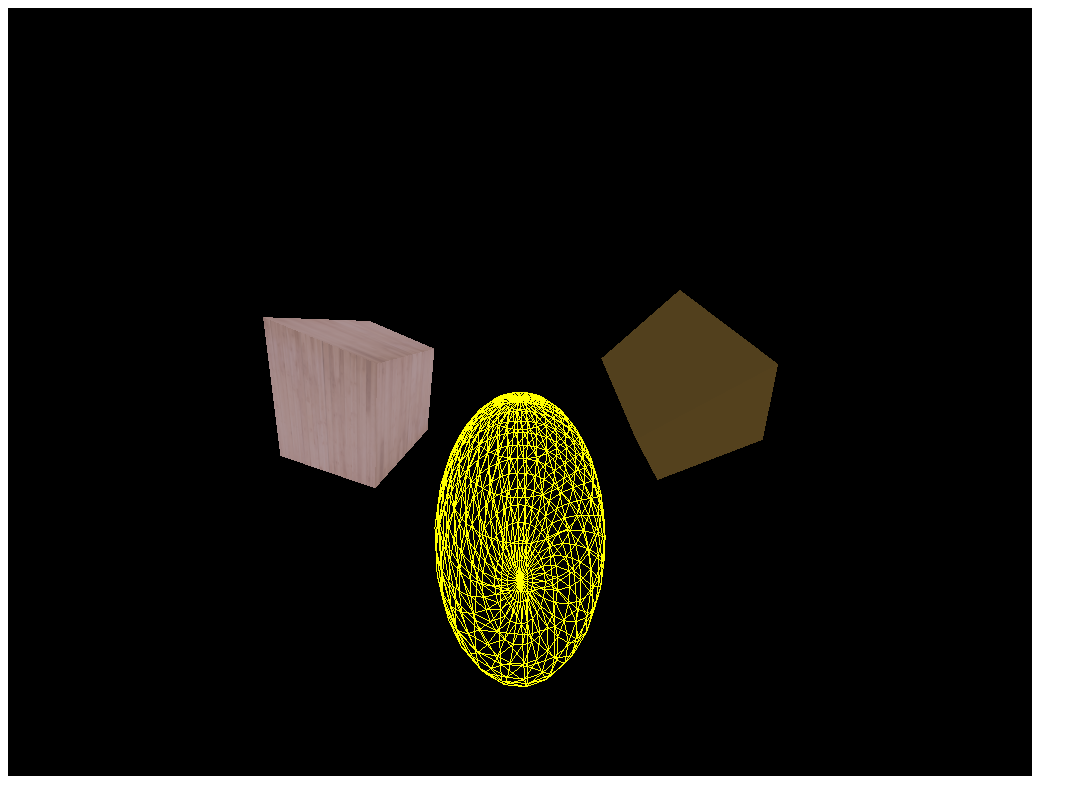
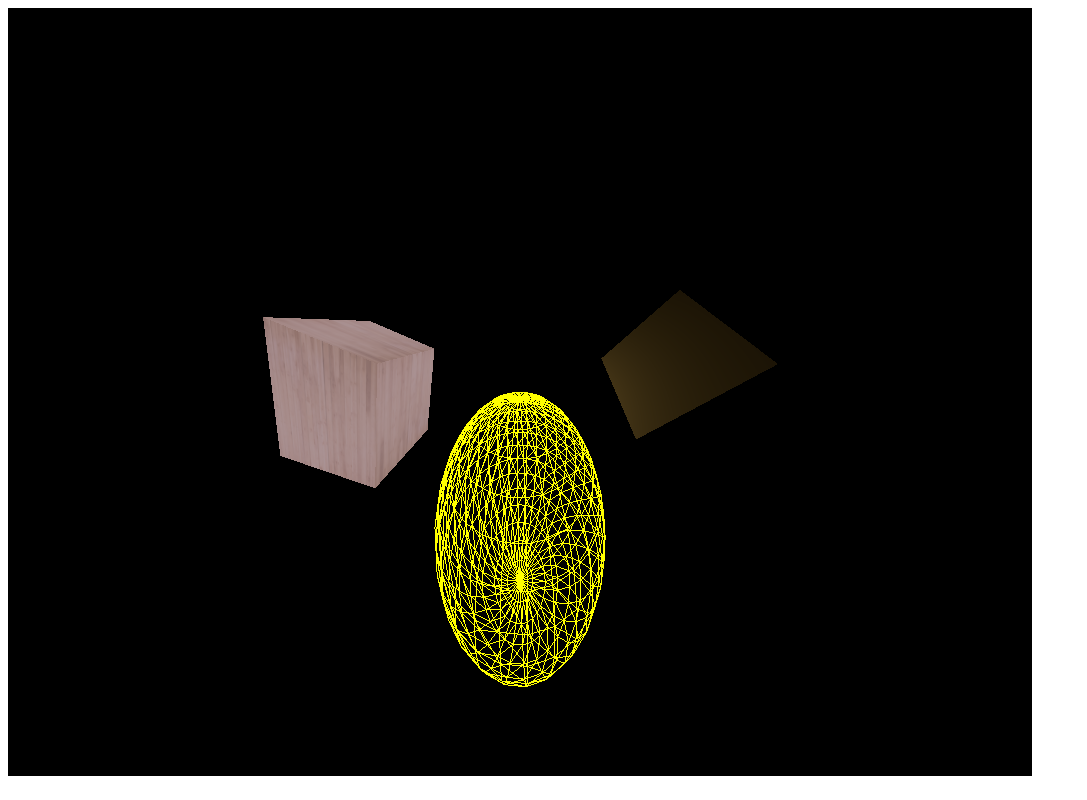
Before and after one commit to YusufAnfasya/TugasIndividuThreeJS-YusufAnfasya, a plain HTML site: page Tugas1Final.html in a window 1280 px wide. Shown: the whole page, without its empty margins (0-1087 px from the left). Drawn offline with nearby package versions, Linux system fonts and the light colour scheme.

Commit message:
Update Tugas1Final.html

```diff
--- a/Tugas1Final.html
+++ b/Tugas1Final.html
@@ -26,12 +26,9 @@ function main() {
   const scene = new THREE.Scene();
 
   {
-    const color = 0xFFFFFF;
-    const intensity = 1;
-    let Light = new THREE.AmbientLight();
-    const light = new THREE.DirectionalLight(color, intensity);
-    light.position.set(-1, 0, 4);
-    scene.add(light);
+    const light = new THREE.PointLight( 0xffffff, 1, 100 );
+	light.position.set( 0, 0, 0 );
+	scene.add( light )
   }
 
   var rockTexture = new THREE.TextureLoader().load('rock.jpg');
```
